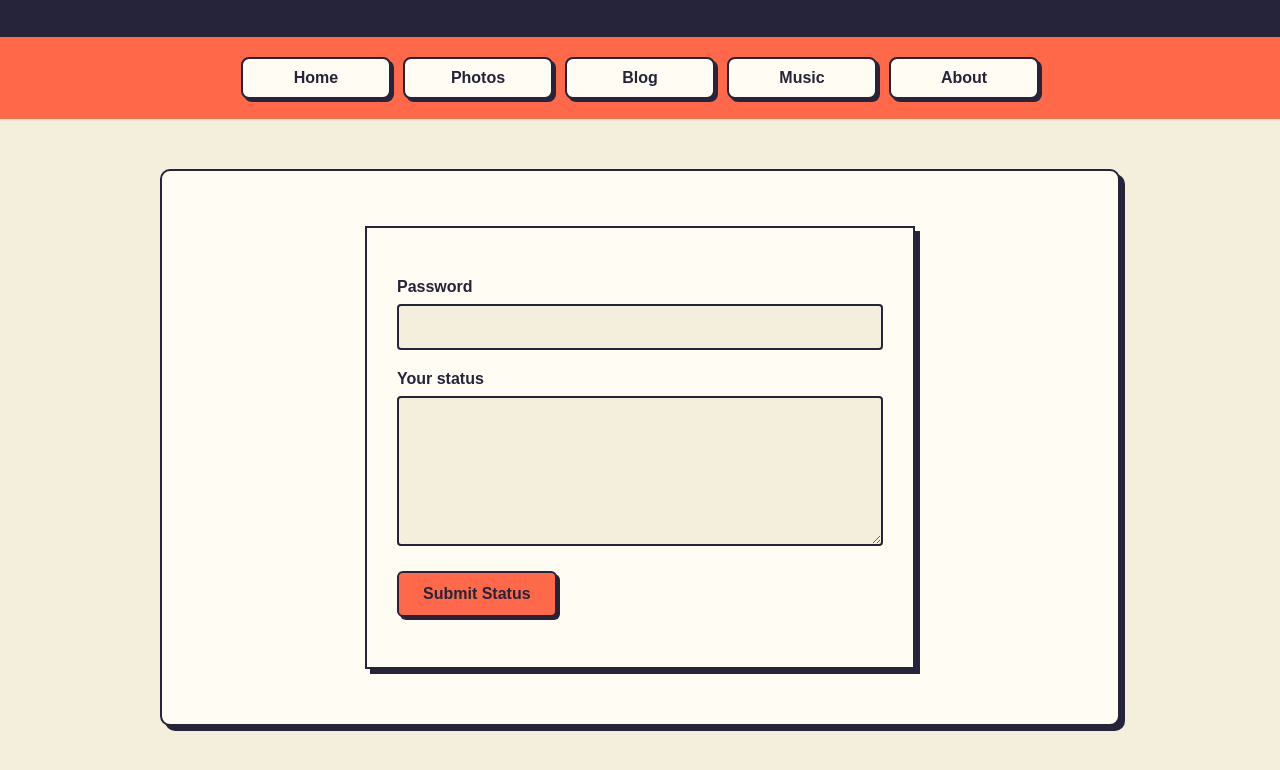
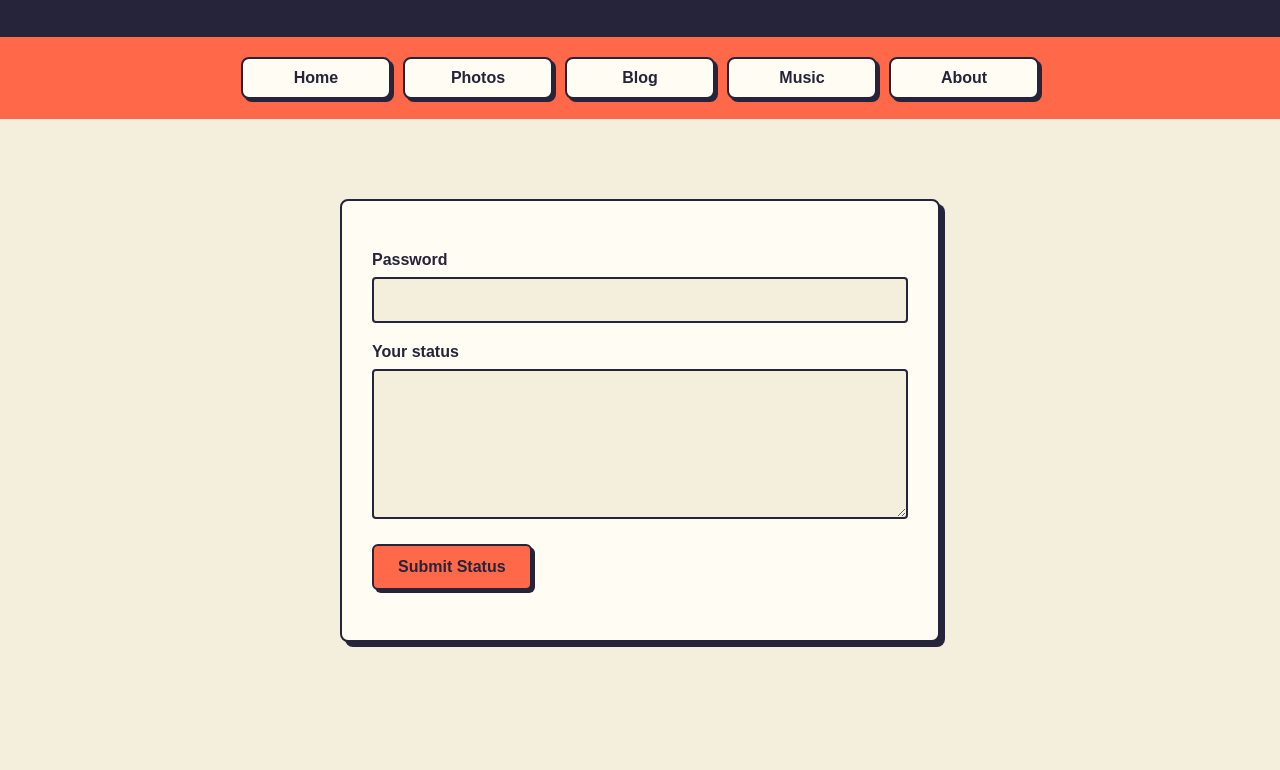
Before and after one commit to SheepishlyOnward/SheepishlyOnward.github.io, a plain HTML site: page update-status.html in a window 1280 px wide. Shown: the part 140-910 px from the top of the page. After the commit the page ends 862 px from the top, so only its background shows below. Drawn offline with Linux system fonts and the light colour scheme.

Commit message:
changed style on update status page

```diff
--- a/style.css
+++ b/style.css
@@ -664,11 +664,12 @@ gap: 25px;
  = *======================================== */
 
 #status-form {
-max-width: 550px;
+max-width: 600px;
 margin: 30px auto;
 padding: 30px;
 background-color: #FFFCF4;
 border: 2px solid #25243A;
+border-radius: 8px;
 box-shadow: 5px 5px 0 #25243A;
 box-sizing: border-box;
 }
--- a/update-status.html
+++ b/update-status.html
@@ -23,7 +23,6 @@
         <a href="index.html#about">About</a>
     </nav>
     <main>
-        <section>
 
             <form id="status-form">
                 <label for="status-password">Password</label>
@@ -45,7 +44,6 @@
 
                 <p id="status-message" role="status"></p>
             </form>
-        </section>
     </main>
 </body>
 </html>
```
